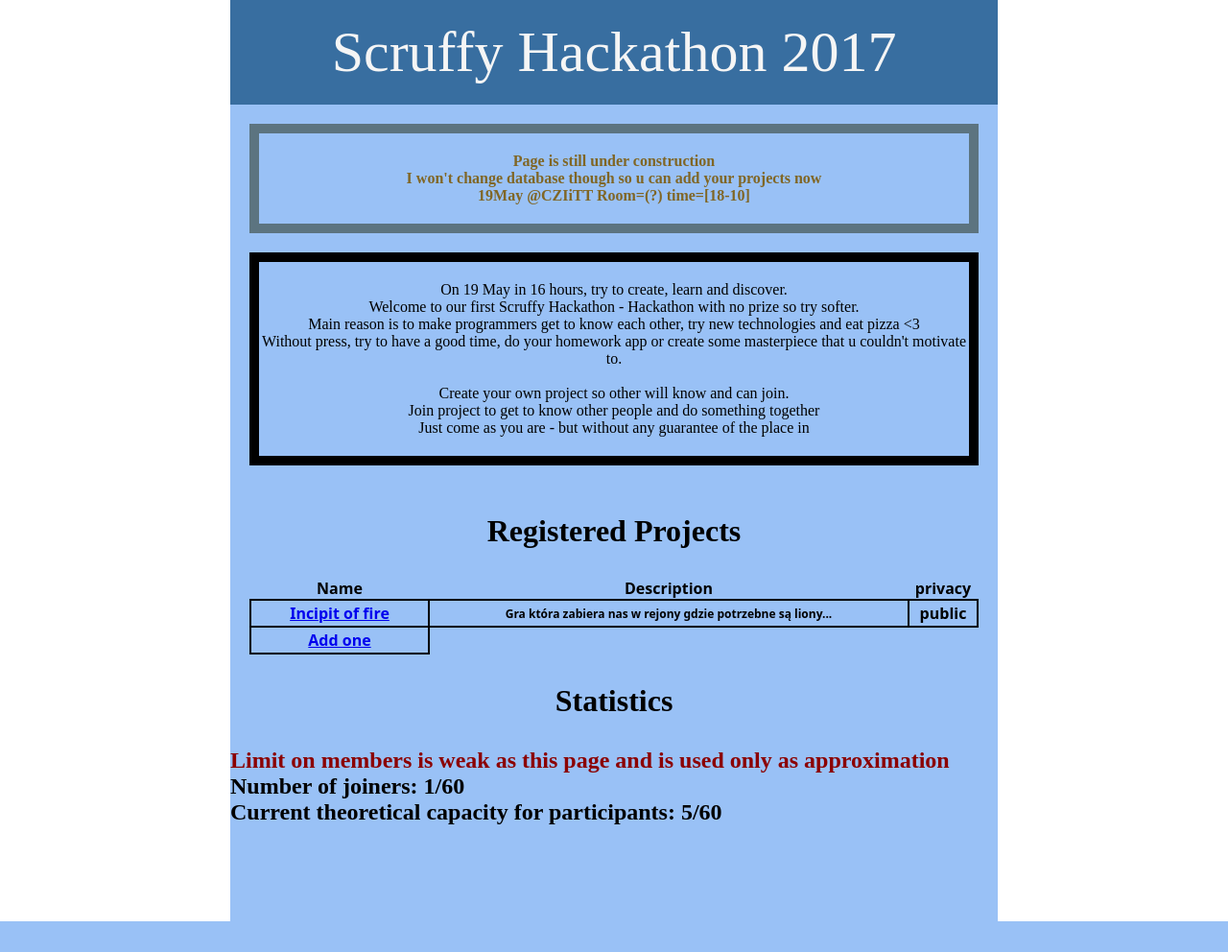
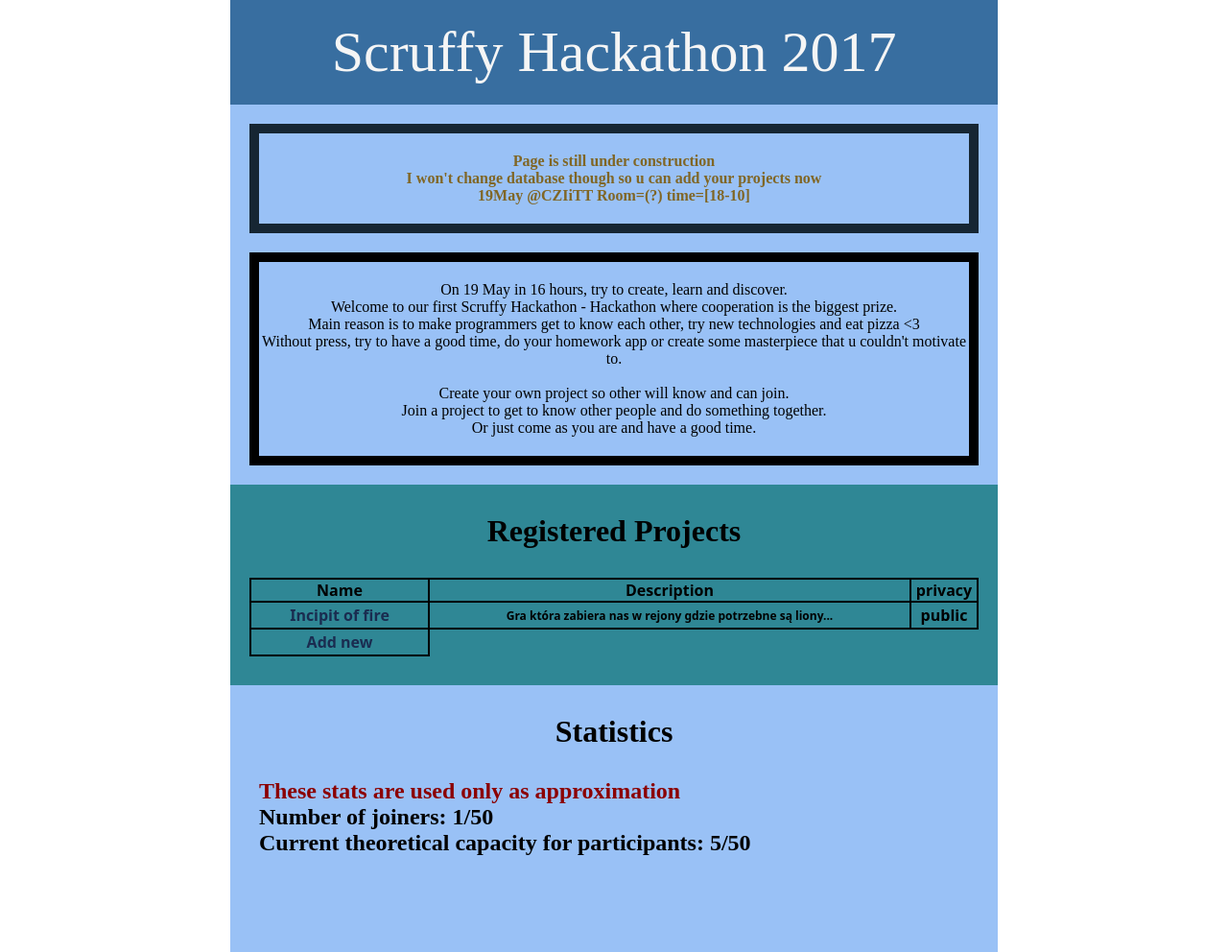
Before and after one commit to oneacik/scruffy, a Django app: page / in a window 1280 px wide. Shown: the whole page at 96% size. Before the commit the page ends 960 px from the top, so only its background shows below. Run offline with Django 3.2, Linux system fonts and the light colour scheme; data comes from the database, SQL or seed files in the repository; both versions use the stored data as it was after the commit.

Commit message:
Changed colours

```diff
--- a/templates/index.html
+++ b/templates/index.html
@@ -64,6 +64,11 @@
             font-weight: bolder;
         }
 
+        table th {
+            color: black;
+            border: 2px black solid;
+        }
+
         table tr td {
             padding: 2px;
             margin: 5px;
@@ -82,6 +87,11 @@
             font-family: sans;
             font-weight: bold;
 
+        }
+
+        a {
+            color: #1A2C50;
+            text-decoration: none;
         }
 
         .content {
@@ -103,7 +113,12 @@
             margin: 20px;
             padding-top: 20px;
             padding-bottom: 20px;
-            border-color: #5c7480;
+            border-color: #162633;
+        }
+
+        .mark {
+            background-color: #2F8795;
+            padding-bottom: 30px;
         }
 
     </style>
@@ -128,16 +143,17 @@
 
     <div class="content">
         On 19 May in 16 hours, try to create, learn and discover.<br/>
-        Welcome to our first Scruffy Hackathon - Hackathon with no prize so try softer.<br/>
+        Welcome to our first Scruffy Hackathon - Hackathon where cooperation is the biggest prize.<br/>
         Main reason is to make programmers get to know each other, try new technologies and eat pizza <3<br/>
         Without press, try to have a good time, do your homework app or create some masterpiece that u couldn't motivate
         to.<br/><br/>
 
         Create your own project so other will know and can join. <br/>
-        Join project to get to know other people and do something together <br/>
-        Just come as you are - but without any guarantee of the place in <br/>
+        Join a project to get to know other people and do something together. <br/>
+        Or just come as you are and have a good time. <br/>
     </div>
 
+    <div class="mark">
         <h1>
             Registered Projects
         </h1>
@@ -161,15 +177,21 @@
             <tr>
                 <td>
                     <a href="form">
-                    Add one
+                        Add new
                     </a>
                 </td>
             </tr>
         </table>
+
+    </div>
+
     <h1>Statistics</h1>
-    <h2 style="color: darkred;">Limit on members is weak as this page and is used only as approximation</h2>
-    <h2>Number of joiners: {{ stat.mem }}/60</h2>
-    <h2>Current theoretical capacity for participants: {{ stat.max }}/60</h2>
+    <div style="padding-left: 30px">
+
+        <h2 style="color: darkred;">These stats are used only as approximation</h2>
+        <h2>Number of joiners: {{ stat.mem }}/50</h2>
+        <h2>Current theoretical capacity for participants: {{ stat.max }}/50</h2>
+    </div>
 
 </div>
 </body>
```
Also changed, not shown: templates/project.html (+41 -11 lines), db.sqlite3. Lines whose indentation alone changed are shown as unchanged.
